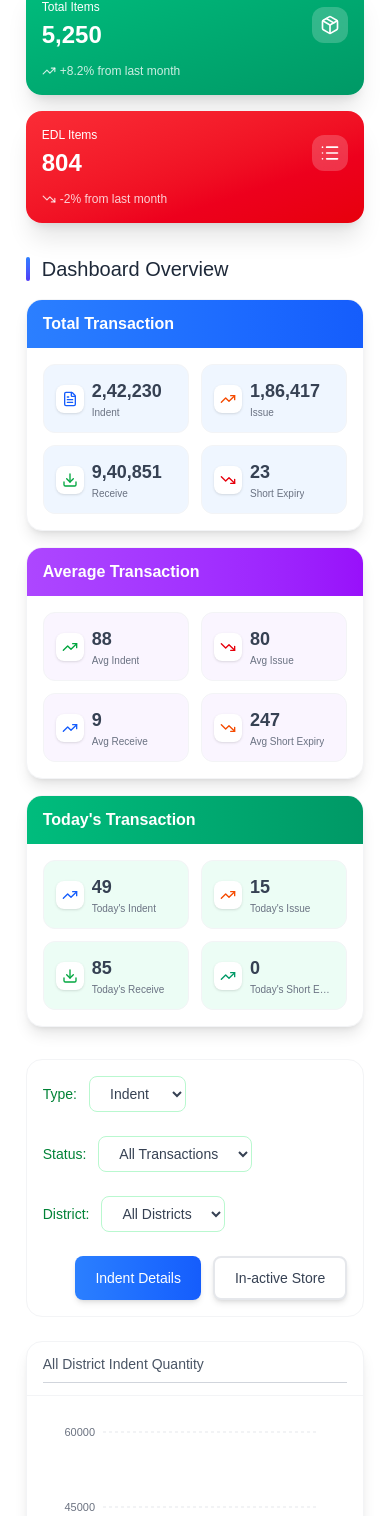
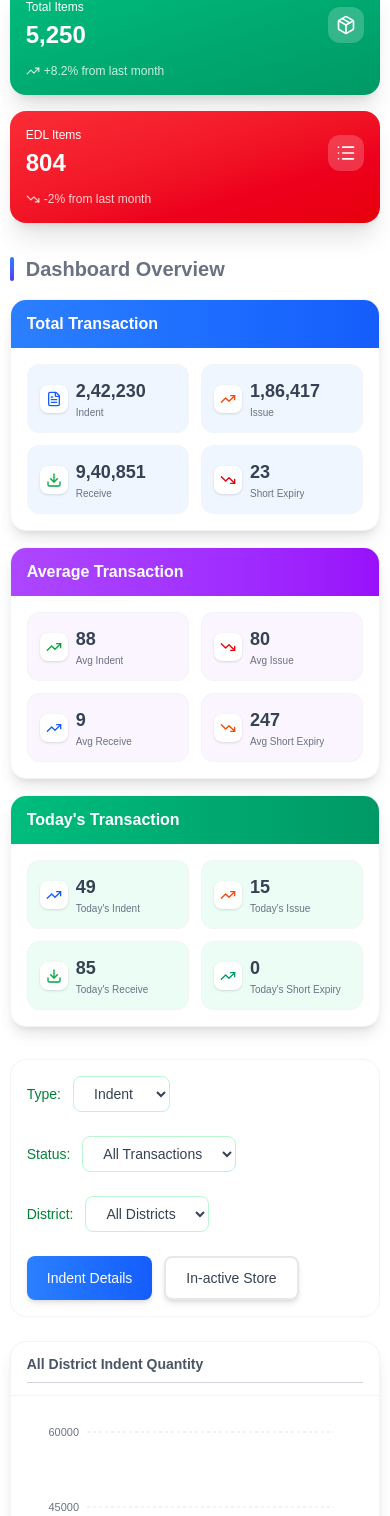
Before and after one commit to SubhamD1999/scms-demo, a Next.js app: page / in a window 390 px wide. Shown: the part 417-1933 px from the top of the page. Built offline with nearby package versions, Linux system fonts and the light colour scheme.

Commit message:
feat: Refactor Dashboard layout and enhance chart components for improved responsiveness

```diff
--- a/app/(dashboard)/page.tsx
+++ b/app/(dashboard)/page.tsx
@@ -12,8 +12,8 @@ import FilterBar from '../ui/FilterBar';
 import DistrictBarChart from '../ui/DistrictBarChart';
 import DistrictPieChart from '../ui/DistrictPieChart';
 import DataTable from '../ui/DataTable';
+import TransactionView from '../ui/supportingComp';
 import { allTransactionsData, districtTableData } from '../lib/data/transactionData';
-import TransactionView from '../ui/supportingComp';
 
 type DistrictRow = {
   sl_no: number;
@@ -180,7 +180,8 @@ export default function DashboardPage() {
       </header>
 
       {/* Responsive Main Content */}
-      <main className="px-4 sm:px-6 lg:px-6 pt-36 sm:pt-36 space-y-6 w-[95%] sm:w-[90%] mx-auto">
+      <main className='w-full flex justify-center' >
+      <div className="px-0 sm:px-0 lg:px-0 pt-36 sm:pt-36 space-y-6 w-[95%] sm:w-[90%] ">
 
         {/* Stats Cards - Stacks on mobile, 2 cols on tablet, 4 on desktop */}
         <section className="grid grid-cols-1 sm:grid-cols-2 lg:grid-cols-4 gap-4 sm:gap-6">
@@ -209,79 +210,15 @@ export default function DashboardPage() {
         </section>
 
         {/* Dashboard Overview */}
-        {/* <section className="mt-8 sm:mt-12">
-          <h2 className="text-xl sm:text-2xl text-gray-800 mb-4 sm:mb-6 flex items-center">
-            <span className="w-1 h-6 sm:h-8 bg-gradient-to-b from-blue-500 to-indigo-600 rounded-full mr-3"></span>
-            Dashboard Overview
-          </h2>
-
-          <div className="bg-gradient-to-br from-slate-50 via-white to-blue-50/30 rounded-3xl shadow-xl border border-gray-100 overflow-hidden">
-
-            <div className="flex flex-wrap border-b border-gray-200 bg-white/50 backdrop-blur-sm">
-              {[
-                { id: 'total', label: 'Total Transaction', icon: FileText, color: 'purple' },
-                { id: 'average', label: 'Average Transaction', icon: TrendingUp, color: 'blue' },
-                { id: 'today', label: "Today's Transaction", icon: TrendingUp, color: 'emerald' },
-              ].map((tab) => (
-                <button
-                  key={tab.id}
-                  onClick={() => setActiveTab(tab.id)}
-                  className={`
-            flex-1 min-w-[140px] px-4 sm:px-6 py-4 flex items-center justify-center gap-2
-            text-sm sm:text-base font-semibold transition-all duration-300 relative
-            ${activeTab === tab.id
-                      ? `text-${tab.color}-600`
-                      : 'text-gray-500 hover:text-gray-700 hover:bg-gray-50'
-                    }
-          `}
-                >
-                  <tab.icon size={18} />
-                  <span className="hidden sm:inline">{tab.label}</span>
-                  <span className="sm:hidden">{tab.label.split(' ')[0]}</span>
-                  {activeTab === tab.id && (
-                    <span className={`absolute bottom-0 left-0 right-0 h-1 bg-gradient-to-r from-${tab.color}-500 to-${tab.color}-600 rounded-t-full`} />
-                  )}
-                </button>
-              ))}
-            </div>
-
-            <div className="p-4 sm:p-8">
-              {activeTab === 'total' && (
-                <TransactionView
-                  title="Total Transaction"
-                  data={totalTransactions}
-                  gradient="from-purple-500 via-purple-600 to-purple-600"
-                  accentColor="purple"
-                />
-              )}
-              {activeTab === 'average' && (
-                <TransactionView
-                  title="Average Transaction (Last Month)"
-                  data={averageTransactions}
-                  gradient="from-blue-500 via-blue-600 to-indigo-600"
-                  accentColor="blue"
-
-                />
-              )}
-              {activeTab === 'today' && (
-                <TransactionView
-                  title="Today's Transaction"
-                  data={todayTransactions}
-                  gradient="from-emerald-500 via-emerald-600 to-teal-600"
-                  accentColor="emerald"
-                />
-              )}
-            </div>
-          </div>
-        </section> */}
 
 
 
 
 
-          <section className="mt-8 sm:mt-12">
-          <h2 className="text-xl sm:text-2xl text-gray-800 mb-4 sm:mb-6 flex items-center">
-            <span className="w-1 h-6 sm:h-8 bg-gradient-to-b from-blue-500 to-indigo-600 rounded-full mr-3"></span>
+
+        <section className="mt-8 sm:mt-12">
+          <h2 className="text-xl sm:text-2xl text-gray-500 mb-4 sm:mb-6 flex items-center font-semibold">
+            <span className="w-1 h-6  sm:h-8 bg-gradient-to-b from-blue-500 to-indigo-600 rounded-full mr-3"></span>
             Dashboard Overview
           </h2>
 
@@ -346,7 +283,7 @@ export default function DashboardPage() {
         <section className="grid grid-cols-1 lg:grid-cols-2 gap-4 sm:gap-6">
           <div className="bg-white rounded-2xl shadow-lg border border-gray-100 overflow-hidden">
             <div className="px-4 sm:px-6 py-3 sm:py-4 border-b border-gray-100">
-              <h3 className="text-sm sm:text-xl text-gray-600  border-b border-gray-300 pb-2">All District Indent Quantity</h3>
+              <h3 className="text-sm sm:text-xl text-gray-600 font-semibold border-b border-gray-300 pb-2">All District Indent Quantity</h3>
             </div>
             <div className="p-4 sm:p-6">
               <DistrictBarChart />
@@ -355,7 +292,7 @@ export default function DashboardPage() {
 
           <div className="bg-white rounded-2xl shadow-lg border border-gray-100 overflow-hidden">
             <div className="px-4 sm:px-6 py-3 sm:py-4 border-b border-gray-100">
-              <h3 className="text-sm sm:text-xl text-gray-600  border-b border-gray-300 pb-2">District Distribution</h3>
+              <h3 className="text-sm sm:text-xl text-gray-600 font-semibold border-b border-gray-300 pb-2">District Distribution</h3>
             </div>
             <div className="p-4 sm:p-6">
               <DistrictPieChart />
@@ -414,6 +351,7 @@ export default function DashboardPage() {
             </div>
           </div>
         </section>
+      </div>
       </main>
     </div>
   );
--- a/app/ui/DistrictBarChart.tsx
+++ b/app/ui/DistrictBarChart.tsx
@@ -24,10 +24,18 @@ export default function DistrictBarChart() {
           cursor={{ fill: 'rgba(59, 130, 246, 0.1)' }}
           contentStyle={{
             backgroundColor: '#fff',
-            border: 'none',
+            border: '1px solid #e5e7eb',
             borderRadius: '12px',
             boxShadow: '0 10px 25px -5px rgba(0, 0, 0, 0.1)',
             padding: '12px'
+          }}
+          labelStyle={{
+            color: '#111827',
+            fontWeight: 600,
+            marginBottom: 4
+          }}
+          itemStyle={{
+            color: '#3b82f6'
           }}
         />
         <Bar
--- a/app/ui/DistrictPieChart.tsx
+++ b/app/ui/DistrictPieChart.tsx
@@ -5,7 +5,7 @@ import { pieChartData } from '../lib/data/districtData';
 
 export default function DistrictPieChart() {
   return (
-    <ResponsiveContainer width="100%" height={350}>
+    <ResponsiveContainer width="100%" height={450}>
       <PieChart>
         <Pie
           data={pieChartData}
@@ -32,7 +32,7 @@ export default function DistrictPieChart() {
         />
         <Legend
           verticalAlign="bottom"
-          height={36}
+          height={96}
           iconType="circle"
           formatter={(value) => <span className="text-sm text-gray-600 ml-2">{value}</span>}
         />
--- a/app/ui/FilterBar.tsx
+++ b/app/ui/FilterBar.tsx
@@ -38,7 +38,7 @@ export default function FilterBar({ filters, buttons, className }: FilterBarProp
         </div>
       ))}
       {buttons && (
-        <div className="ml-auto flex gap-3">
+        <div className="lg:ml-auto   flex gap-3">
           {buttons.map((button, index) => (
             <button
               key={index}
```
